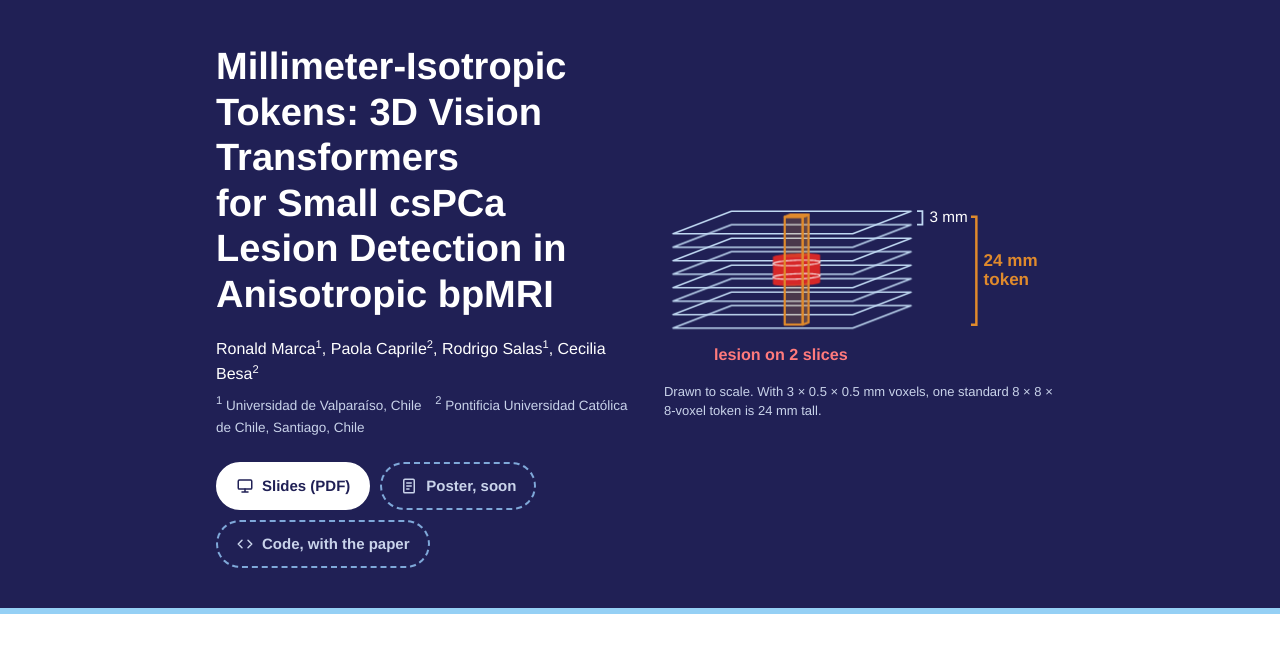
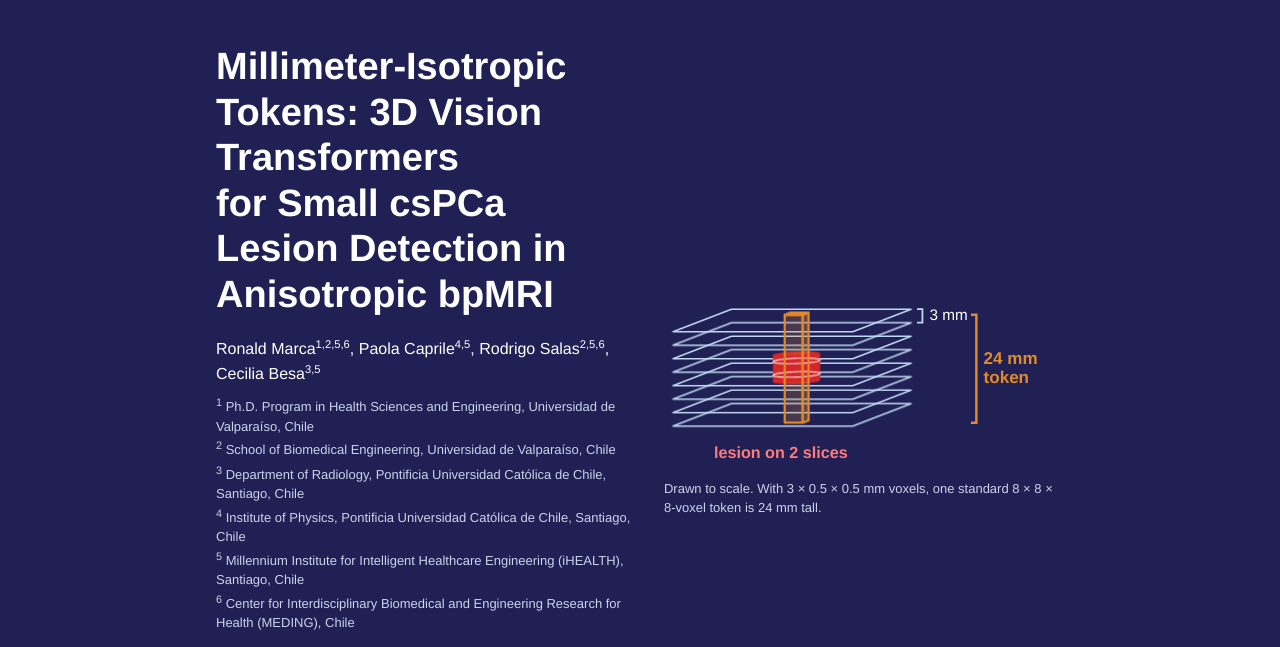
Before and after one commit to Marquita-oss/small-lesion-vit, a plain HTML site: page index.html in a window 1280 px wide. Shown: the top 647 px of the page. Drawn offline with nearby package versions, Linux system fonts and the light colour scheme.

Commit message:
Add poster PDF and full affiliations

```diff
--- a/index.html
+++ b/index.html
@@ -43,7 +43,8 @@ h1,h2,h3{text-wrap:balance;line-height:1.2}
 .hero h1{font-size:clamp(26px,4.2vw,38px);margin:0 0 18px;font-weight:700}
 .authors{margin:0;font-size:16px}
 .authors sup{font-size:.7em}
-.aff{margin:4px 0 0;font-size:13.5px;color:var(--band-mut)}
+.aff{list-style:none;margin:8px 0 0;padding:0;font-size:13px;line-height:1.45;color:var(--band-mut)}
+.aff li{margin:0 0 2px}
 .btns{display:flex;flex-wrap:wrap;gap:10px;margin-top:24px}
 .btn{display:inline-flex;align-items:center;gap:8px;min-height:44px;padding:10px 18px;border-radius:999px;font-weight:700;font-size:15px;text-decoration:none;color:var(--navy);background:#FFFFFF;border:2px solid #FFFFFF;transition:transform .15s ease, background .15s ease}
 .btn:hover{transform:translateY(-1px);background:var(--sky);border-color:var(--sky)}
@@ -166,11 +167,18 @@ footer p{margin:0 0 4px;max-width:none}
   <div class="wrap hero-grid">
     <div>
       <h1>Millimeter-Isotropic Tokens: 3D Vision Transformers for Small csPCa Lesion Detection in Anisotropic bpMRI</h1>
-      <p class="authors">Ronald Marca<sup>1</sup>, Paola Caprile<sup>2</sup>, Rodrigo Salas<sup>1</sup>, Cecilia Besa<sup>2</sup></p>
-      <p class="aff"><sup>1</sup> Universidad de Valparaíso, Chile&emsp;<sup>2</sup> Pontificia Universidad Católica de Chile, Santiago, Chile</p>
+      <p class="authors">Ronald Marca<sup>1,2,5,6</sup>, Paola Caprile<sup>4,5</sup>, Rodrigo Salas<sup>2,5,6</sup>, Cecilia Besa<sup>3,5</sup></p>
+      <ol class="aff">
+        <li><sup>1</sup> Ph.D. Program in Health Sciences and Engineering, Universidad de Valparaíso, Chile</li>
+        <li><sup>2</sup> School of Biomedical Engineering, Universidad de Valparaíso, Chile</li>
+        <li><sup>3</sup> Department of Radiology, Pontificia Universidad Católica de Chile, Santiago, Chile</li>
+        <li><sup>4</sup> Institute of Physics, Pontificia Universidad Católica de Chile, Santiago, Chile</li>
+        <li><sup>5</sup> Millennium Institute for Intelligent Healthcare Engineering (iHEALTH), Santiago, Chile</li>
+        <li><sup>6</sup> Center for Interdisciplinary Biomedical and Engineering Research for Health (MEDING), Chile</li>
+      </ol>
       <div class="btns">
         <a class="btn" href="iHEALTH2026_slides.pdf"><svg viewBox="0 0 24 24" fill="none" stroke="currentColor" stroke-width="2" stroke-linecap="round" stroke-linejoin="round" aria-hidden="true"><rect x="3" y="4" width="18" height="12" rx="1.5"/><path d="M12 16v4M8 20h8"/></svg>Slides (PDF)</a>
-        <span class="btn off" aria-disabled="true"><svg viewBox="0 0 24 24" fill="none" stroke="currentColor" stroke-width="2" stroke-linecap="round" stroke-linejoin="round" aria-hidden="true"><rect x="5" y="3" width="14" height="18" rx="1.5"/><path d="M9 8h6M9 12h6M9 16h3"/></svg>Poster, soon</span>
+        <a class="btn" href="iHEALTH2026_poster.pdf"><svg viewBox="0 0 24 24" fill="none" stroke="currentColor" stroke-width="2" stroke-linecap="round" stroke-linejoin="round" aria-hidden="true"><rect x="5" y="3" width="14" height="18" rx="1.5"/><path d="M9 8h6M9 12h6M9 16h3"/></svg>Poster (PDF)</a>
         <span class="btn off" aria-disabled="true"><svg viewBox="0 0 24 24" fill="none" stroke="currentColor" stroke-width="2" stroke-linecap="round" stroke-linejoin="round" aria-hidden="true"><path d="M8 7l-5 5 5 5M16 7l5 5-5 5"/></svg>Code, with the paper</span>
       </div>
     </div>
```
Also changed, not shown: 2 other files.
